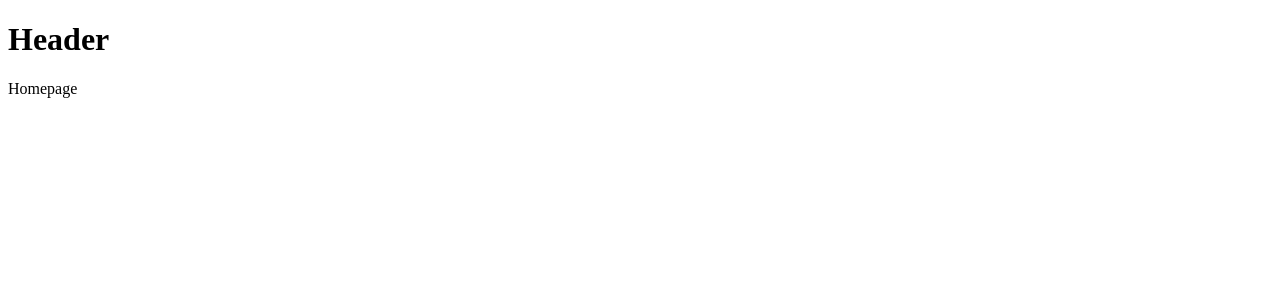
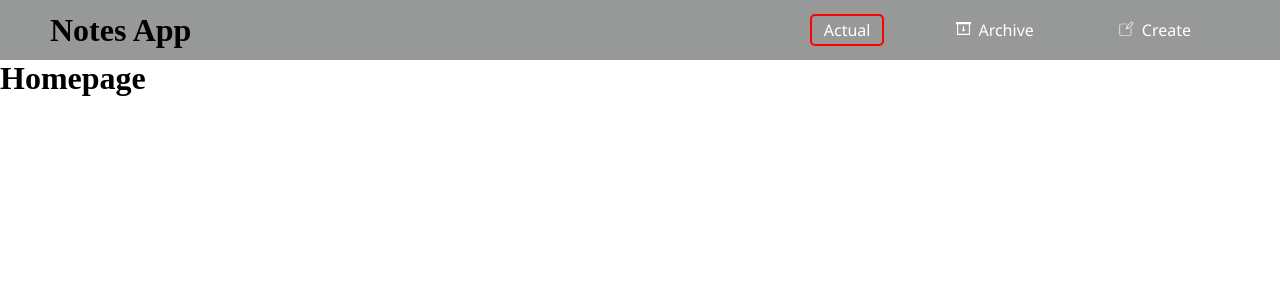
Before and after one commit to ulvibashir/Notes-Project, a React (Create React App) app: page / in a window 1280 px wide. Shown: the top 300 px of the page. Built offline with nearby package versions, Linux system fonts and the light colour scheme.

Commit message:
header first structure

```diff
--- a/src/App.js
+++ b/src/App.js
@@ -2,17 +2,21 @@ import React from 'react';
 import { BrowserRouter as Router, Switch, Route } from 'react-router-dom'
 
 import { Header } from './commons'
-import { Homepage } from './pages'
-import { Create } from './pages'
+import {
+  Homepage,
+  Create,
+  Archive
+} from './pages'
 
 function App() {
   return (
     <Router>
-        <Header/>
-        <Switch>
-          <Route exact path="/" component={Homepage}/>
-          <Route path="/create" component={Create}/>
-        </Switch>
+      <Header />
+      <Switch>
+        <Route exact path="/" component={Homepage} />
+        <Route path="/create" component={Create} />
+        <Route path="/archive" component={Archive} />
+      </Switch>
     </Router>
   );
 }
--- a/src/commons/Header.jsx
+++ b/src/commons/Header.jsx
@@ -1,9 +1,107 @@
 import React from 'react'
+import styled from 'styled-components';
+import { NavLink } from 'react-router-dom'
+import {pen, archive} from '../styles/icons'
+import { COLORS } from './colors'
 
 export function Header() {
     return (
-        <h1>
-            Header
-        </h1>
+        <Container>
+            <Logo>
+                <h1>
+                    Notes App
+            </h1>
+            </Logo>
+
+            <div>
+                <StyledNavLink
+                    primary={COLORS.primaryColor}
+                    additional={COLORS.additionalColor}
+                    exact
+                    to='/'
+                >Actual</StyledNavLink>
+                <StyledNavLink
+                    primary={COLORS.primaryColor}
+                    additional={COLORS.additionalColor}
+                    to='/archive'>
+                    <Icon>
+                        <img src={archive} />
+                    </Icon>
+
+                    Archive</StyledNavLink>
+                <StyledNavLink
+
+                    primary={COLORS.primaryColor}
+                    additional={COLORS.additionalColor}
+                    to='/create'>
+
+                    <Icon>
+                        <img src={pen}/>
+                    </Icon>
+                    Create
+                    </StyledNavLink>
+            </div>
+        </Container>
     )
 }
+
+
+/*
+
+*/
+const Container = styled.header`
+    display:flex;
+    align-items: center;
+    justify-content: space-between;
+    width: 100%;
+    min-width: 1160px;
+    height: 60px;
+
+    background-color: #979998;
+    div {
+        display: flex;
+        margin-right: 50px;
+    }
+`
+
+const Logo = styled.div`
+    margin-left: 50px;
+`
+
+const StyledNavLink = styled(NavLink)`
+
+    color: white;
+    text-decoration: none;
+    font-family: 'Segoe UI';
+    outline: none;
+    transition: all .4s ease;
+    margin: 0 25px;
+    padding: 3px 12px;
+    border: 2px solid transparent;
+    border-radius: 5px;
+
+    ${'' /* border: 2px solid ${props => props.primary}; */}
+    &:hover{
+        color: ${props => props.additional};
+
+    }
+    &.active{
+        border-color: red;
+    }
+
+`
+
+const Icon = styled.span`
+    display: inline-flex;
+    justify-content: center;
+    align-items: center;
+    width: 30px;
+    height: 30px;
+    text-align: center;
+    margin: -8px 0;
+
+
+    img {
+        width: 50%;
+    }
+`
--- /dev/null
+++ b/src/commons/colors.jsx
@@ -0,0 +1,8 @@
+export const COLORS = {
+    primaryColor: 'green',
+    additionalColor: 'blue'
+}
+
+/*
+
+*/
--- a/src/commons/index.jsx
+++ b/src/commons/index.jsx
@@ -1 +1,2 @@
 export { Header } from './Header'
+export { COLORS } from './colors'
--- a/src/index.js
+++ b/src/index.js
@@ -2,7 +2,7 @@ import React from 'react';
 import ReactDOM from 'react-dom';
 import App from './App';
 import * as serviceWorker from './serviceWorker';
-
+import './styles/styles.sass'
 ReactDOM.render(
   <React.StrictMode>
     <App />
--- /dev/null
+++ b/src/pages/Archive/Archive.jsx
@@ -0,0 +1,9 @@
+import React from 'react';
+
+export function Archive() {
+    return (
+        <div>
+            <h1>Archive</h1>
+        </div>
+    )
+}
--- a/src/pages/Create/Create.jsx
+++ b/src/pages/Create/Create.jsx
@@ -2,8 +2,8 @@ import React from 'react'
 
 export function Create() {
     return (
-        <div>
+        <h1>
             Create
-        </div>
+        </h1>
     )
 }
--- a/src/pages/Homepage/Homepage.jsx
+++ b/src/pages/Homepage/Homepage.jsx
@@ -2,8 +2,8 @@ import React from 'react'
 
 export function Homepage() {
     return (
-        <div>
+        <h1>
             Homepage
-        </div>
+        </h1>
     )
 }
--- a/src/pages/index.jsx
+++ b/src/pages/index.jsx
@@ -1,2 +1,3 @@
 export { Homepage } from './Homepage/Homepage'
 export { Create } from './Create/Create'
+export { Archive } from './Archive/Archive'
--- /dev/null
+++ b/src/styles/icons/index.jsx
@@ -0,0 +1,9 @@
+import pen from './pen.svg';
+import archive from './archive.svg';
+
+
+
+export {
+    pen,
+    archive
+}
--- /dev/null
+++ b/src/styles/styles.sass
@@ -0,0 +1,4 @@
+*
+    margin: 0
+    padding: 0
+    box-sizing: border-box
```
Also changed, not shown: src/styles/icons/archive.svg (added), src/styles/icons/pen.svg (added).
